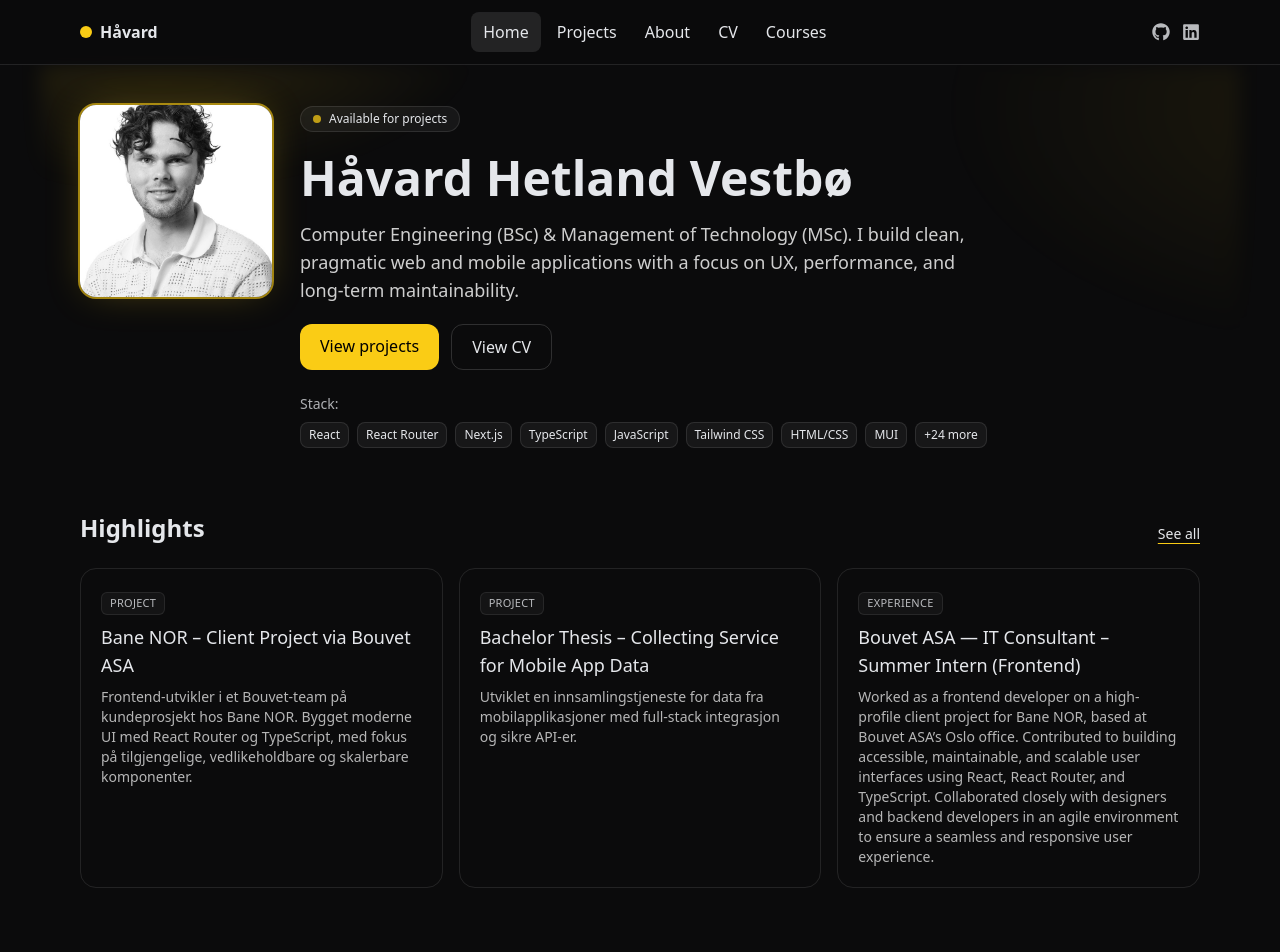
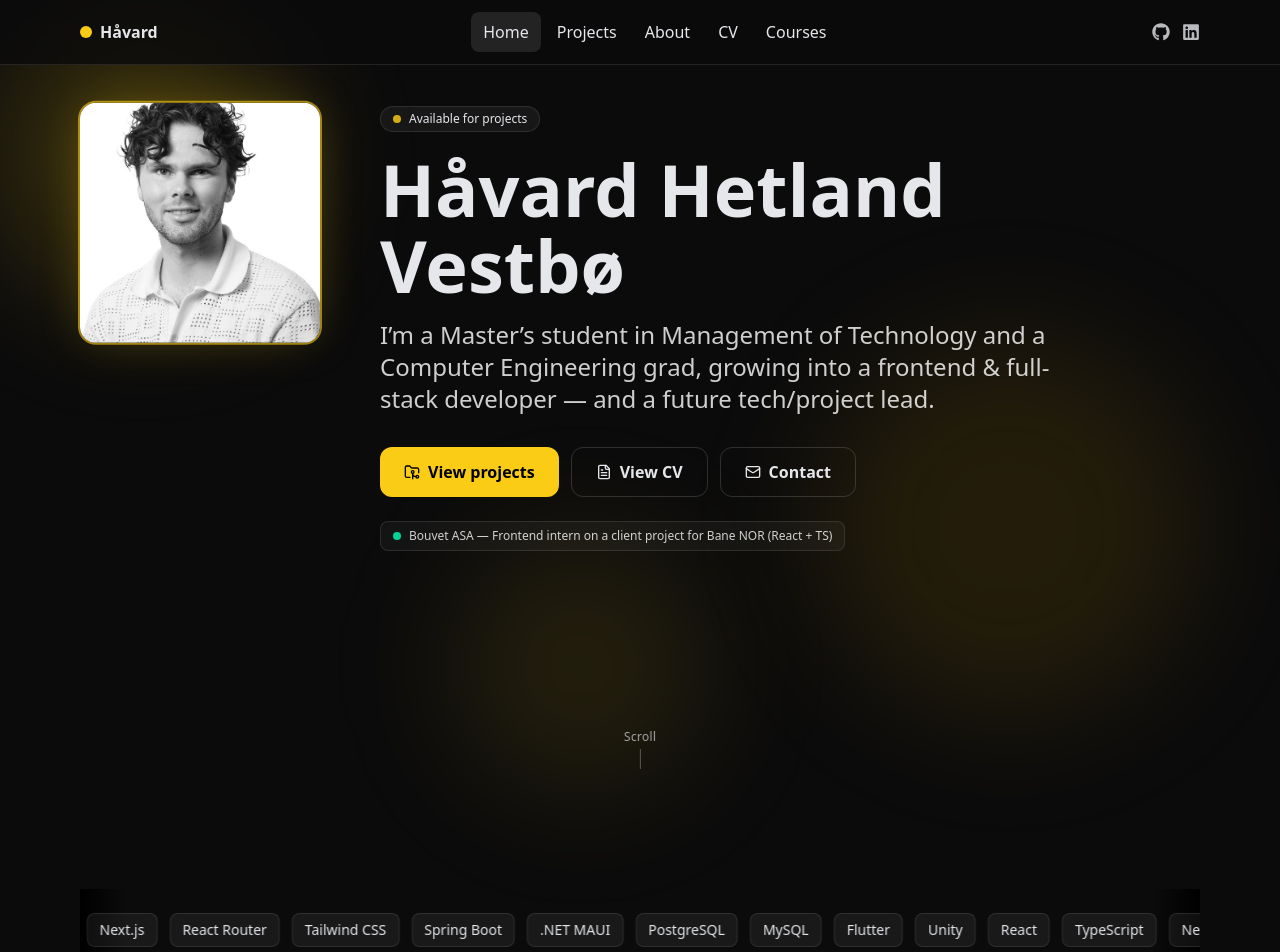
Before and after one commit to havardhvestbo/portfolio, a Next.js app in the folder my-portfolio/: page / in a window 1280 px wide. Shown: the top 952 px of the page. Before the commit the page ends 928 px from the top, so only its background shows below. Built offline with nearby package versions, Linux system fonts and the light colour scheme.

Commit message:
Add TechMarquee component and integrate framer-motion for tech stack display; update personal description and dependencies

```diff
--- a/my-portfolio/package.json
+++ b/my-portfolio/package.json
@@ -9,6 +9,8 @@
     "lint": "next lint"
   },
   "dependencies": {
+    "framer-motion": "^12.23.12",
+    "lucide-react": "^0.539.0",
     "next": "15.4.6",
     "react": "19.1.0",
     "react-dom": "19.1.0",
--- a/my-portfolio/src/app/page.tsx
+++ b/my-portfolio/src/app/page.tsx
@@ -1,7 +1,11 @@
+"use client";
+
 import Image from "next/image";
 import Link from "next/link";
 import { personalInfo, featuredProjects, experiences } from "@/data";
-import { TechChips } from "@/components/TechChips";
+import { TechMarquee } from "@/components/TechMarquee";
+import { motion } from "framer-motion";
+import { FolderGit2, FileText, Mail } from "lucide-react";
 
 type HighlightItem = {
   id: string;
@@ -11,7 +15,7 @@ type HighlightItem = {
 };
 
 export default function HomePage() {
-  // Find Bouvet summer job by ID (ensure this matches your data entry)
+  // Find Bouvet summer job by ID
   const bouvet = experiences.find((e) => e.id === "bouvet-asa");
 
   // Merge featured projects + Bouvet experience into one list
@@ -34,87 +38,212 @@ export default function HomePage() {
       : []),
   ];
 
+  // Motion helpers
+  const fadeUp = {
+    initial: { opacity: 0, y: 14 },
+    animate: { opacity: 1, y: 0 },
+    transition: { duration: 0.55 },
+  };
+
+  const staggerList = {
+    initial: {},
+    animate: {
+      transition: { staggerChildren: 0.08, delayChildren: 0.1 },
+    },
+  };
+
+  const card = {
+    initial: { opacity: 0, y: 10 },
+    animate: { opacity: 1, y: 0, transition: { duration: 0.35 } },
+  };
+
   return (
-    <div className="space-y-16">
+    <div className="space-y-24">
       {/* HERO */}
-      <section className="hero-bg relative grid items-start gap-10 md:grid-cols-[180px_1fr]">
-        {/* Replace with your portrait at public/me.jpeg */}
-        <div className="relative h-44 w-44 md:h-48 md:w-48 overflow-hidden rounded-2xl ring-2 ring-primary/60 shadow-[0_0_40px_-10px_rgba(250,204,21,0.35)] self-start">
+      <section className="relative min-h-[78vh] md:min-h-[86vh] grid md:grid-cols-[260px_1fr] items-start gap-10">
+        {/* Glow background */}
+        <div className="pointer-events-none absolute inset-0 -z-10">
+          <div className="absolute -top-24 -left-20 h-72 w-72 rounded-full bg-primary/20 blur-3xl" />
+          <div className="absolute top-1/3 right-0 h-96 w-96 rounded-full bg-amber-400/10 blur-3xl" />
+          <div className="absolute bottom-0 left-1/3 h-64 w-64 rounded-full bg-primary/10 blur-3xl" />
+        </div>
+
+        {/* Portrait */}
+        <motion.div
+          aria-hidden
+          initial={{ y: 0 }}
+          animate={{ y: [0, -6, 0] }}
+          transition={{ duration: 5, repeat: Infinity }}
+          className="order-2 md:order-1 relative h-48 w-48 md:h-60 md:w-60 overflow-hidden rounded-2xl ring-2 ring-primary/60 shadow-[0_0_50px_-12px_rgba(250,204,21,0.35)] self-start"
+        >
           <Image
             src={personalInfo.image}
             alt={personalInfo.imageAlt}
             fill
             className="object-cover"
-            sizes="192px"
+            sizes="240px"
+            priority
           />
-        </div>
+        </motion.div>
 
-        <div className="relative z-10">
-          <span className="inline-flex items-center gap-2 rounded-full border border-white/10 bg-white/5 px-3 py-1 text-xs">
+        {/* Headline + CTAs */}
+        <div className="order-1 md:order-2">
+          <motion.span
+            {...fadeUp}
+            className="inline-flex items-center gap-2 rounded-full border border-white/10 bg-white/5 px-3 py-1 text-xs"
+          >
             <span className="h-2 w-2 rounded-full bg-primary animate-pulse" />
             {personalInfo.status}
-          </span>
+          </motion.span>
 
-          <h1 className="mt-4 text-4xl md:text-5xl font-bold leading-tight">
+          <motion.h1
+            {...fadeUp}
+            transition={{ ...fadeUp.transition, delay: 0.05 }}
+            className="mt-5 text-5xl md:text-7xl font-extrabold leading-[1.05]"
+          >
             {personalInfo.name}
-          </h1>
+          </motion.h1>
 
-          <p className="mt-3 max-w-2xl text-white/80 text-lg">
-            {personalInfo.title}. {personalInfo.description}
-          </p>
+          <motion.p
+            {...fadeUp}
+            transition={{ ...fadeUp.transition, delay: 0.12 }}
+            className="mt-4 max-w-2xl text-white/80 text-xl md:text-2xl"
+          >
+            I’m a Master’s student in Management of Technology and a Computer Engineering grad,
+            growing into a frontend & full-stack developer — and a future tech/project lead.
+          </motion.p>
 
-          <div className="mt-5 flex flex-wrap gap-3">
+          <motion.div
+            {...fadeUp}
+            transition={{ ...fadeUp.transition, delay: 0.2 }}
+            className="mt-8 flex flex-wrap gap-3"
+          >
             <Link
               href="/projects"
-              className="px-5 py-2.5 rounded-xl bg-primary text-black font-medium hover:opacity-90"
+              className="px-6 py-3 rounded-xl bg-primary text-black font-semibold hover:opacity-90 focus:outline-none focus-visible:ring-2 focus-visible:ring-primary/70 inline-flex items-center gap-2"
             >
+              <FolderGit2 className="h-4 w-4" />
               View projects
             </Link>
             <Link
               href="/cv"
-              className="px-5 py-2.5 rounded-xl border border-white/15 hover:bg-white/5"
+              className="px-6 py-3 rounded-xl border border-white/15 hover:bg-white/5 font-semibold focus:outline-none focus-visible:ring-2 focus-visible:ring-primary/70 inline-flex items-center gap-2"
             >
+              <FileText className="h-4 w-4" />
               View CV
             </Link>
+            <Link
+              href="mailto:havardvestbo@icloud.com"
+              className="px-6 py-3 rounded-xl border border-white/15 hover:bg-white/5 font-semibold focus:outline-none focus-visible:ring-2 focus-visible:ring-primary/70 inline-flex items-center gap-2"
+            >
+              <Mail className="h-4 w-4" />
+              Contact
+            </Link>
+          </motion.div>
+
+          {/* Bouvet badge */}
+          <motion.div
+            {...fadeUp}
+            transition={{ ...fadeUp.transition, delay: 0.28 }}
+            className="mt-6 inline-flex items-center gap-2 rounded-lg border border-white/10 bg-white/[0.04] px-3 py-1.5 text-xs text-white/80"
+          >
+            <span className="h-2 w-2 rounded-full bg-emerald-400" />
+            Bouvet ASA — Frontend intern on a client project for Bane NOR (React + TS)
+          </motion.div>
         </div>
 
-          {/* Stack */}
-          <div className="mt-6">
-            <div className="text-sm opacity-75">Stack:</div>
-            <TechChips items={personalInfo.technologies} max={8} className="mt-2" />
-          </div>
-        </div>
+        {/* Scroll cue */}
+        <a
+          href="#tech"
+          className="absolute left-1/2 -translate-x-1/2 bottom-6 opacity-70 hover:opacity-100 text-xs tracking-wide"
+        >
+          <motion.div
+            initial={{ opacity: 0, y: 8 }}
+            animate={{ opacity: 1, y: 0 }}
+            transition={{ delay: 0.6, duration: 0.5 }}
+            className="flex flex-col items-center gap-1"
+          >
+            <span className="block">Scroll</span>
+            <span className="h-5 w-px bg-white/50 animate-pulse" />
+          </motion.div>
+        </a>
+      </section>
+
+      {/* TECH MARQUEE */}
+      <section id="tech" aria-label="Tech stack" className="scroll-mt-20">
+        <TechMarquee
+          items={[
+            "React",
+            "TypeScript",
+            "Next.js",
+            "React Router",
+            "Tailwind CSS",
+            "Spring Boot",
+            ".NET MAUI",
+            "PostgreSQL",
+            "MySQL",
+            "Flutter",
+            "Unity",
+          ]}
+        />
       </section>
 
       {/* HIGHLIGHTS */}
-      <section>
+      <section id="highlights" className="scroll-mt-20">
         <div className="flex items-end justify-between">
-          <h2 className="text-2xl font-semibold">Highlights</h2>
+          <h2 className="text-2xl md:text-3xl font-semibold">Highlights</h2>
           <Link href="/projects" className="text-sm link-underline">
             See all
           </Link>
         </div>
 
-        <ul className="mt-6 grid gap-4 sm:grid-cols-2 lg:grid-cols-3">
+        <motion.ul
+          variants={staggerList}
+          initial="initial"
+          whileInView="animate"
+          viewport={{ once: true, margin: "-10% 0px" }}
+          className="mt-6 grid gap-4 sm:grid-cols-2 lg:grid-cols-3"
+        >
           {highlights.map((item) => (
-            <li
+            <motion.li
               key={item.id}
-              className="group rounded-2xl border border-white/10 p-5 hover:border-white/20 hover:shadow-[0_0_30px_-15px_rgba(250,204,21,0.45)] transition"
+              variants={card}
+              className="group rounded-2xl border border-white/10 hover:border-white/20 hover:shadow-[0_0_30px_-15px_rgba(250,204,21,0.45)] transition"
             >
-              <div className="mb-2">
+              <Link
+                href={`/projects#${item.id}`}
+                className="block p-5 focus:outline-none focus-visible:ring-2 focus-visible:ring-primary/70 rounded-2xl"
+              >
+                <div className="mb-2 flex items-center gap-2">
                   <span className="inline-flex items-center rounded-md border border-white/10 bg-white/5 px-2 py-0.5 text-[11px] uppercase tracking-wide opacity-80">
                     {item.kind === "project" ? "Project" : "Experience"}
                   </span>
+                  {item.kind === "experience" && (
+                    <span className="text-[11px] rounded-md border border-amber-400/20 bg-amber-400/10 px-2 py-0.5">
+                      New
+                    </span>
+                  )}
                 </div>
 
                 <h3 className="text-lg font-medium group-hover:text-primary">
                   {item.title}
                 </h3>
 
-              <p className="mt-2 text-sm text-white/70">{item.description}</p>
-            </li>
+                <p
+                  className="mt-2 text-sm text-white/70"
+                  style={{
+                    display: "-webkit-box",
+                    WebkitLineClamp: 3,
+                    WebkitBoxOrient: "vertical",
+                    overflow: "hidden",
+                  }}
+                >
+                  {item.description}
+                </p>
+              </Link>
+            </motion.li>
           ))}
-        </ul>
+        </motion.ul>
       </section>
     </div>
   );
--- /dev/null
+++ b/my-portfolio/src/components/TechMarquee.tsx
@@ -0,0 +1,35 @@
+"use client";
+
+import { motion } from "framer-motion";
+
+export function TechMarquee({ items }: { items: string[] }) {
+  if (!items?.length) return null;
+
+  // duplicate list to create a seamless loop
+  const loop = [...items, ...items];
+
+  return (
+    <div className="relative overflow-hidden py-6">
+      <div className="pointer-events-none absolute inset-y-0 left-0 w-12 bg-gradient-to-r from-black to-transparent" />
+      <div className="pointer-events-none absolute inset-y-0 right-0 w-12 bg-gradient-to-l from-black to-transparent" />
+
+      <motion.div
+        className="flex gap-3"
+        aria-hidden
+        initial={{ x: 0 }}
+        animate={{ x: ["0%", "-50%"] }}
+        transition={{ duration: 18, repeat: Infinity, ease: "linear" }}
+        style={{ willChange: "transform" }}
+      >
+        {loop.map((tech, i) => (
+          <span
+            key={`${tech}-${i}`}
+            className="inline-flex items-center rounded-lg border border-white/10 bg-white/[0.06] px-3 py-1.5 text-sm whitespace-nowrap"
+          >
+            {tech}
+          </span>
+        ))}
+      </motion.div>
+    </div>
+  );
+}
--- a/my-portfolio/src/data/personal.ts
+++ b/my-portfolio/src/data/personal.ts
@@ -2,7 +2,7 @@ export const personalInfo = {
   name: "Håvard Hetland Vestbø",
   title: "Computer Engineering (BSc) & Management of Technology (MSc)",
   description:
-    "I build clean, pragmatic web and mobile applications with a focus on UX, performance, and long-term maintainability.",
+    "I’m a Master’s student in Management of Technology and Computer Engineering graduate, passionate about crafting frontend and full-stack applications that make a difference.",
   status: "Available for projects",
   image: "/me.jpeg",
   imageAlt: "Portrait of Håvard",
```
Also changed, not shown: 1 other file (tests, documents, lock files or other folders). Lines whose indentation alone changed are shown as unchanged.
